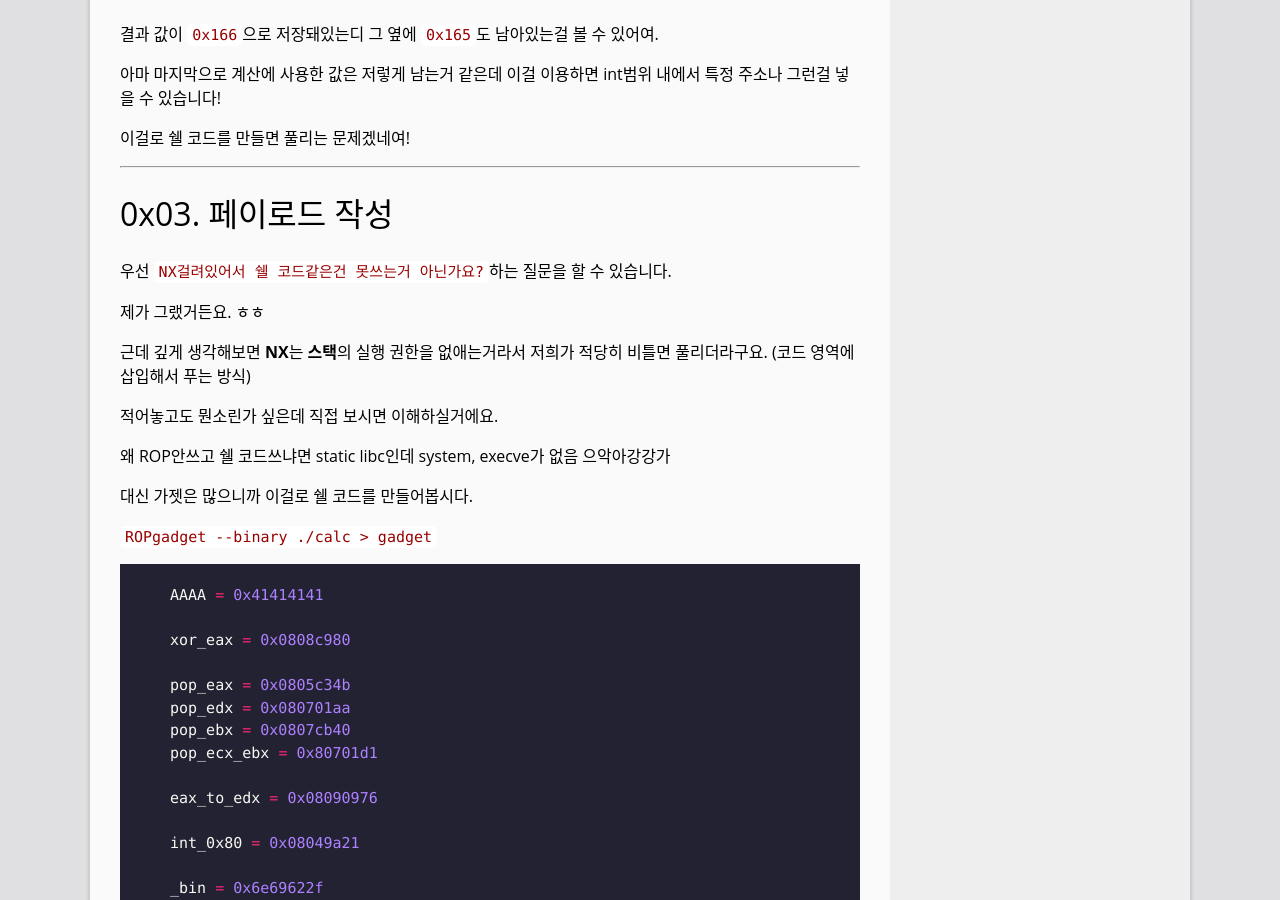
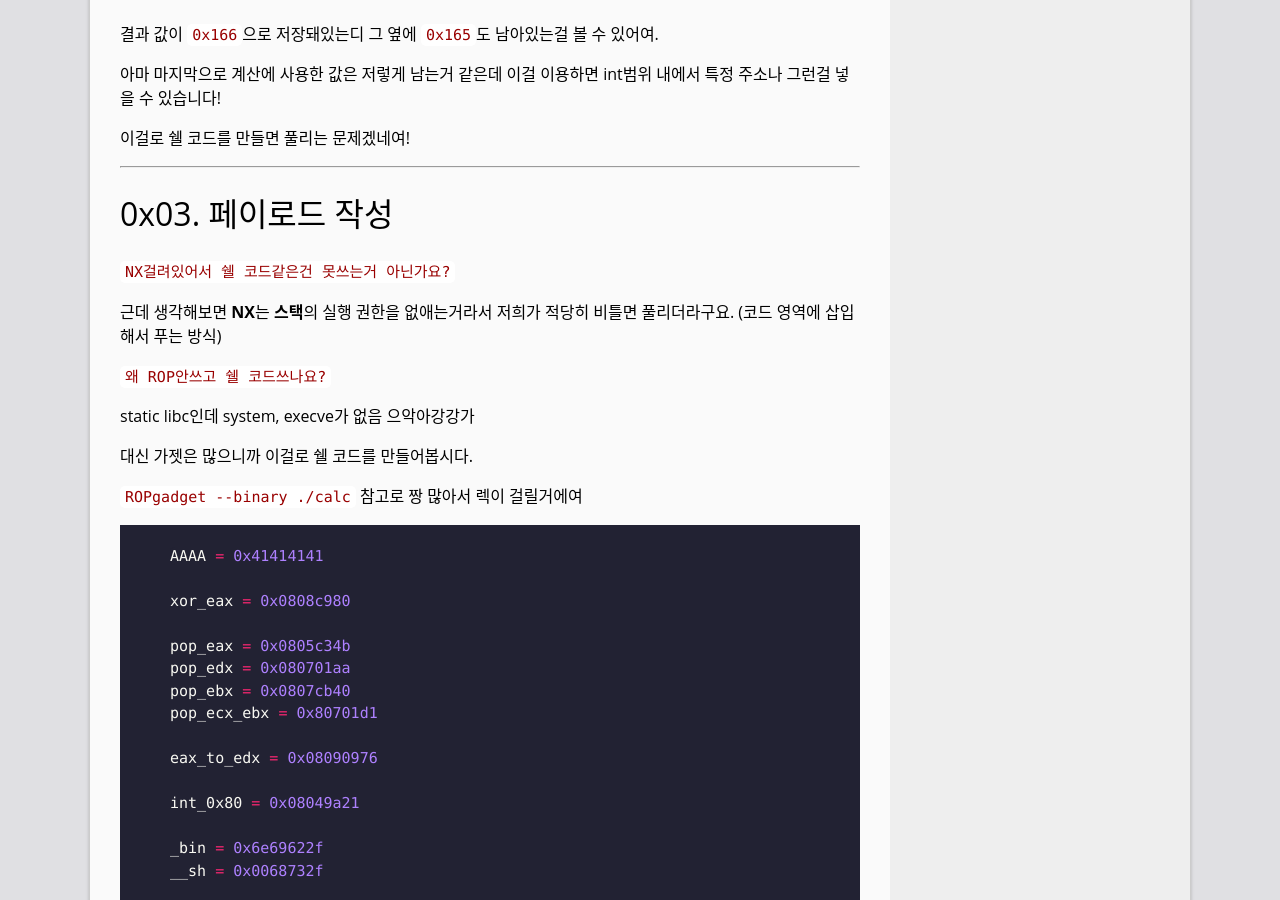
Before and after one commit to UnKN0wnName/stfwlg.github.io, a Jekyll site: the page built from _posts/2018-06-08-[pwnable.tw]_calc_풀이.md, in a window 1280 px wide and 900 px high, scrolled down 5603 px. Built offline with Jekyll 4.4.1, drawn with Linux system fonts in a browser that asks for light colours.

Commit message:
pwnable.tw calc

````diff
--- a/_posts/2018-06-08-[pwnable.tw]_calc_풀이.md
+++ b/_posts/2018-06-08-[pwnable.tw]_calc_풀이.md
@@ -133,19 +133,17 @@ tags: rotles98
 - - -
 # 0x03. 페이로드 작성
 
-우선 `NX걸려있어서 쉘 코드같은건 못쓰는거 아닌가요?`하는 질문을 할 수 있습니다.
+`NX걸려있어서 쉘 코드같은건 못쓰는거 아닌가요?`
 
-제가 그랬거든요. ㅎㅎ
+근데 생각해보면 **NX**는 **스택**의 실행 권한을 없애는거라서 저희가 적당히 비틀면 풀리더라구요. (코드 영역에 삽입해서 푸는 방식)
 
-근데 깊게 생각해보면 **NX**는 **스택**의 실행 권한을 없애는거라서 저희가 적당히 비틀면 풀리더라구요. (코드 영역에 삽입해서 푸는 방식)
+`왜 ROP안쓰고 쉘 코드쓰나요?`
 
-적어놓고도 뭔소린가 싶은데 직접 보시면 이해하실거에요.
-
-왜 ROP안쓰고 쉘 코드쓰냐면 static libc인데 system, execve가 없음 으악아강강가
+static libc인데 system, execve가 없음 으악아강강가
 
 대신 가젯은 많으니까 이걸로 쉘 코드를 만들어봅시다.
 
-`ROPgadget --binary ./calc > gadget`
+`ROPgadget --binary ./calc` 참고로 짱 많아서 렉이 걸릴거에여
 
 ```python
 AAAA = 0x41414141
````
